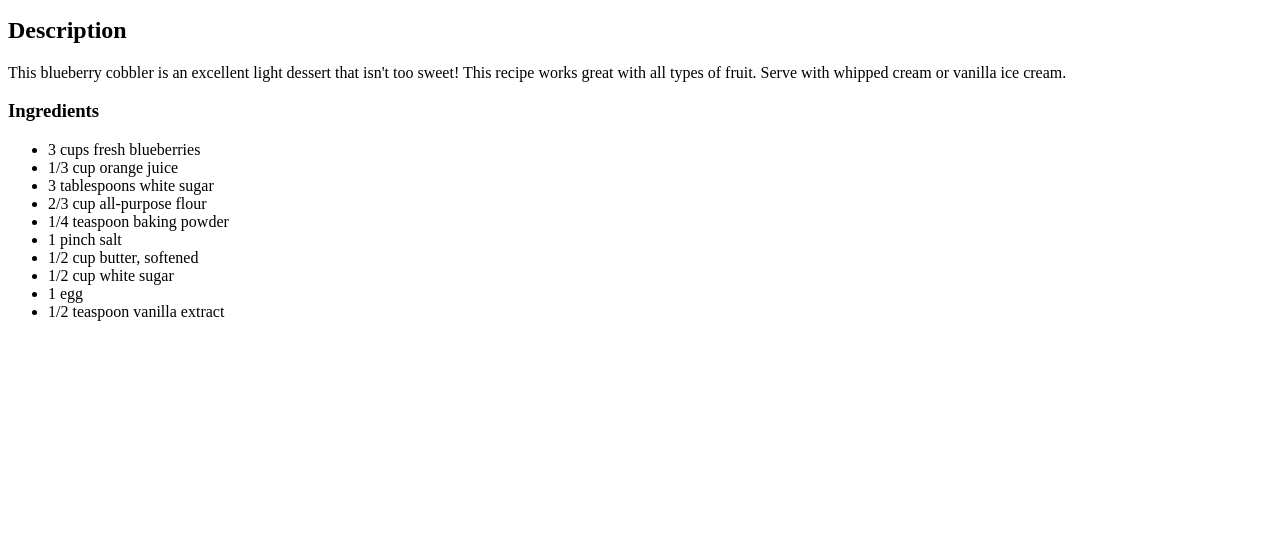
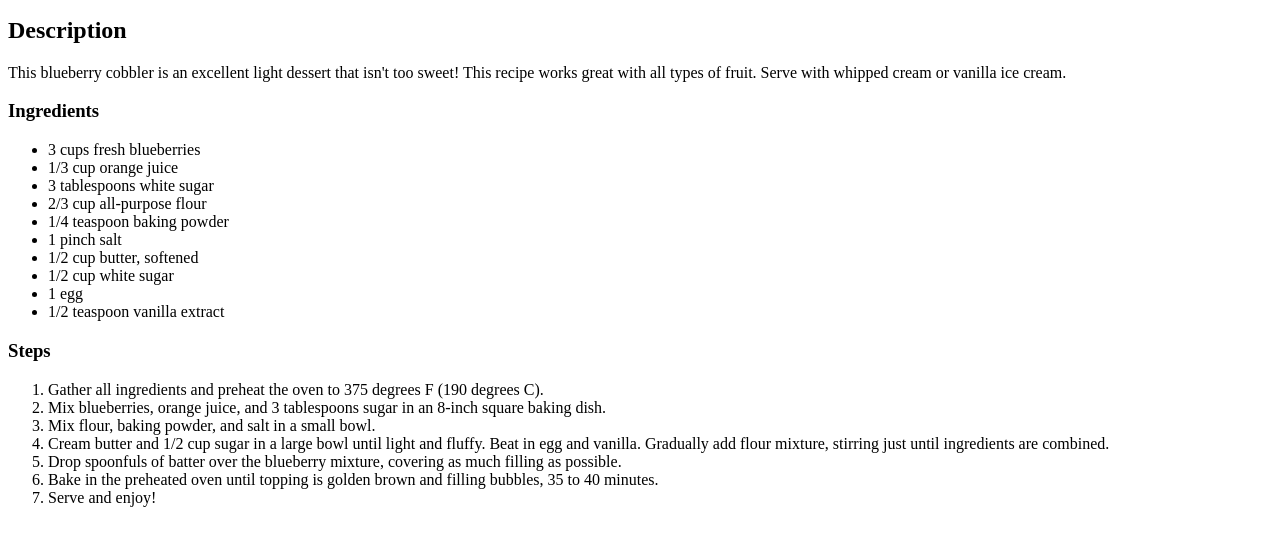
Before and after one commit to alexafair/odin-recipes-2, a plain HTML site: page recipes/blueberry-cobbler.html in a window 1280 px wide. Shown: the part 101-646 px from the top of the page. Drawn offline with Linux system fonts and the light colour scheme.

Commit message:
Add steps for recipe to cobbler page

```diff
--- a/recipes/blueberry-cobbler.html
+++ b/recipes/blueberry-cobbler.html
@@ -22,5 +22,15 @@
             <li>1 egg</li>
             <li>1/2 teaspoon vanilla extract</li>
         </ul>
+        <h3>Steps</h3>
+        <ol>
+            <li>Gather all ingredients and preheat the oven to 375 degrees F (190 degrees C).</li>
+            <li>Mix blueberries, orange juice, and 3 tablespoons sugar in an 8-inch square baking dish.</li>
+            <li>Mix flour, baking powder, and salt in a small bowl.</li>
+            <li>Cream butter and 1/2 cup sugar in a large bowl until light and fluffy. Beat in egg and vanilla. Gradually add flour mixture, stirring just until ingredients are combined.</li>
+            <li>Drop spoonfuls of batter over the blueberry mixture, covering as much filling as possible.</li>
+            <li>Bake in the preheated oven until topping is golden brown and filling bubbles, 35 to 40 minutes.</li>
+            <li>Serve and enjoy!</li>
+        </ol>
     </body>
 </html>
```
